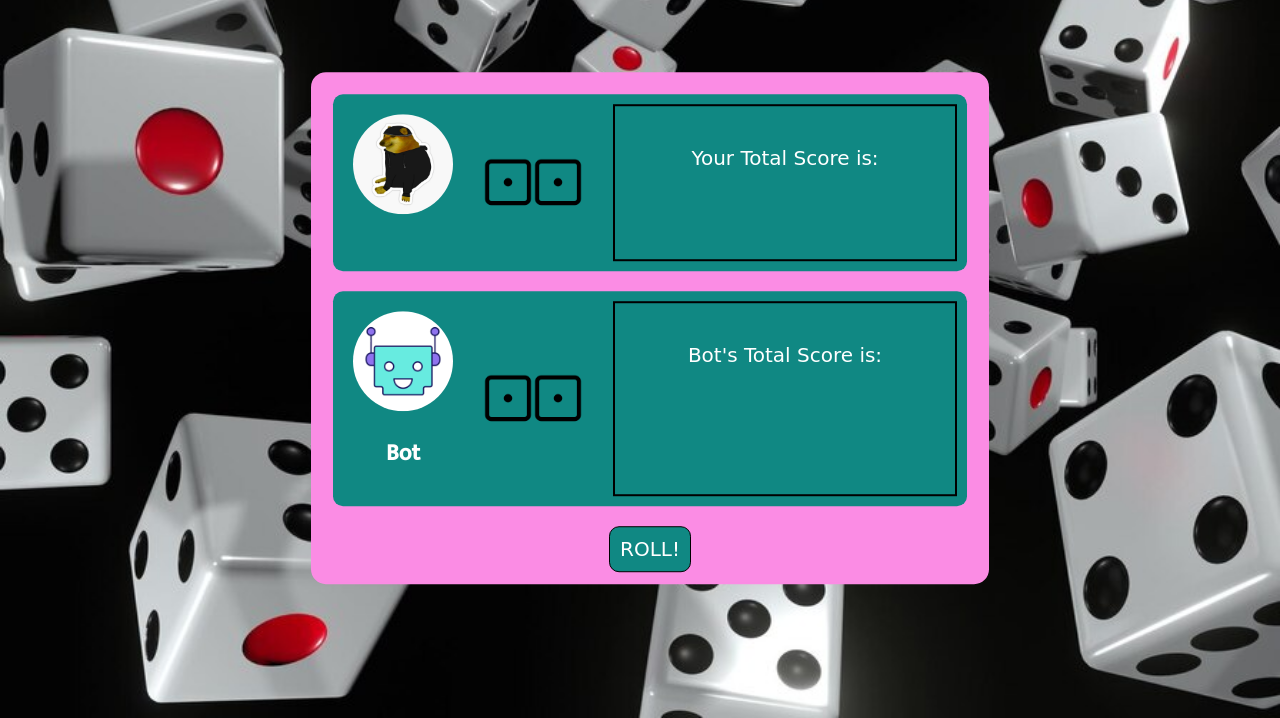
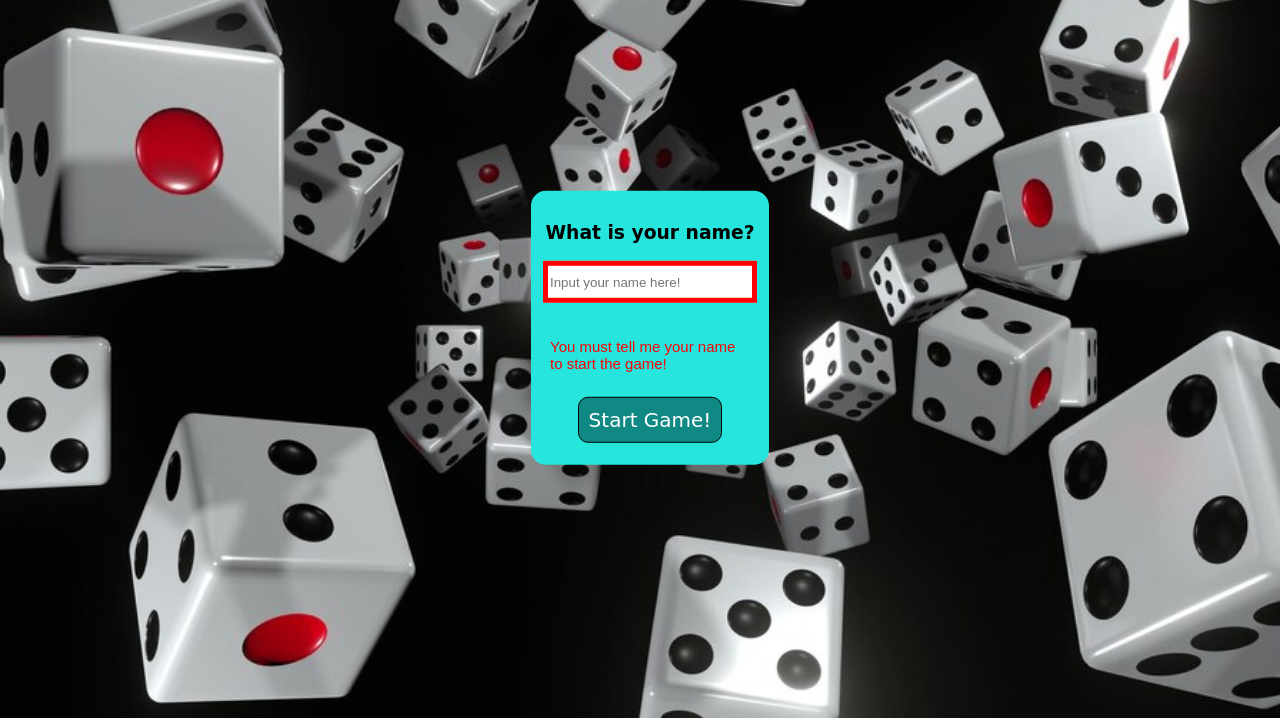
Before and after one commit to Ruisi-Tang/COMP-2132-Final-Project-Dice-Game, a plain HTML site: page index.html in a window 1280 px wide. Both pictures are taken after a click on the button "Start Game!". Shown: the part 82-800 px from the top of the page. Drawn offline with nearby package versions, Linux system fonts and the light colour scheme; a web font is replaced by a local one.

Commit message:
Animated

```diff
--- a/index.html
+++ b/index.html
@@ -22,6 +22,7 @@
         <div id="start-page">
             <h3>What is your name?</h3>
             <input type="text" name="player_name_input" id="player_name_input" placeholder="Input your name here!">
+            <p id="error-msg" hidden>You must tell me your name to start the game!</p>
             <button id="game-start-btn">Start Game!</button>
         </div>
 
@@ -38,7 +39,7 @@
                 </div>
                 <div class="info">
                     <p id="player-number-msg" hidden>You've Got <span id="player-number"></span> Points!</p>
-                    <p>Your Total Score is: <span id="player-score"></span></p>
+                    <p>Your Total Score is: <span id="player-score">0</span></p>
                 </div>
             </div>
 
@@ -53,12 +54,12 @@
                 </div>
                 <div class="info">
                     <p id="bot-number-msg" hidden>Bot's Got <span id="robot-number"></span> Points!</p>
-                    <p>Bot's Total Score is: <span id="robot-score"></span></p>
+                    <p>Bot's Total Score is: <span id="robot-score">0</span></p>
                 </div>
             </div>
 
             <div id="control-panel">
-                <button id="roll-btn">ROLL!</button>
+                <button id="roll-btn" disabled>ROLL!</button>
             </div>
 
             <div id="result-page">
--- a/script/rollDice.js
+++ b/script/rollDice.js
@@ -10,6 +10,7 @@ const resetBtn = $('#reset-btn');
 
 //pages elements
 const startPage = $('#start-page');
+const gamePage  = $('#game-page');
 const resultPage = $('#result-page');
 const winnerPage = $('#winner-page');
 const loserPage = $('#loser-page');
@@ -41,17 +42,24 @@ function Player (name, score) {
 }
 
 const MAX_DICE_ROLL = 3;
-const WINNING_MSG_TIME_OUT_MSEC = 500;
+const WINNING_MSG_TIME_OUT_MSEC = 1000;
 
 //create player object (human player input their name in the prompt)
 startBtn.on('click', function () {
     console.log('start button was clicked');
     const playerNameInputVal = $('#player_name_input').val();
     console.log(playerNameInputVal);
-    const player = new Player(playerNameInputVal, 0);
-    console.log('player name is:' + player.name);
-    playerName.text(player.name);
-    startPage.css('visibility', 'hidden');
+    if (playerNameInputVal == null || playerNameInputVal.trim() === '') {
+        $('#error-msg').prop('hidden', false);
+        $('#player_name_input').css('border', '5px solid red');
+    }else{
+        const player = new Player(playerNameInputVal, 0);
+        console.log('player name is:' + player.name);
+        playerName.text(player.name);
+        startPage.fadeOut(1000);
+        gamePage.css('display', 'flex').hide().fadeIn(1000);
+        rollBtn.prop('disabled', false);
+    }
 });
 
 //roll dice function
--- a/style/style.scss
+++ b/style/style.scss
@@ -70,14 +70,22 @@ main {
             margin-bottom: 20px;
         }
 
+        #error-msg {
+            color: red;
+            font-family: sans-serif;
+            font-size: 15px;
+            width: 200px;
+        }
+
         #game-start-btn {
             @include buttons;
         }
     }
 
+
     #game-page {
         font-family: $title-font;
-        display: flex;
+        display: none;
         flex-direction: column;
         justify-content: space-between;
         align-items: center;
@@ -158,9 +166,16 @@ main {
         background-color: $torquise;
         border-radius: 30px;
         padding: 20px;
+        width: 300px;
+
+        img {
+            align-self: center;
+            margin-left: 8px;
+        }
 
         h3 {
             font-family: $title-font;
+            font-size: xx-large;
             margin: 10px;
             text-align: center;
         }
@@ -169,7 +184,6 @@ main {
     #control-panel {
         #roll-btn {
             @include buttons;
-
             &:disabled {
                 background-color: $black;
             }
```
Also changed, not shown: style/style.css, 1 other file.
